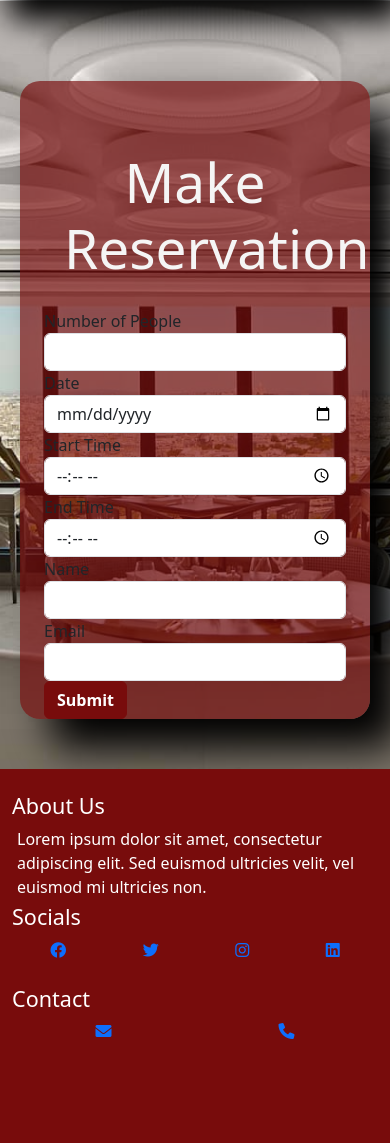
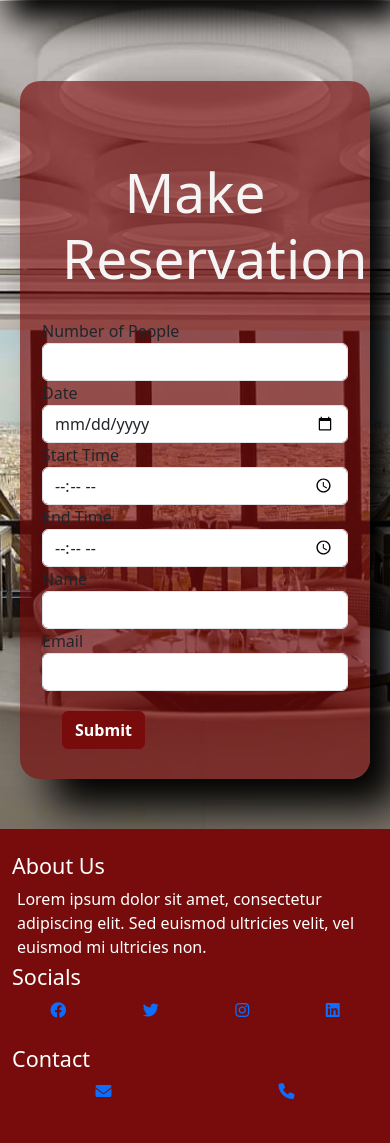
Before and after one commit to Mohamedaliabdikarim/RBS, a Django app: page /make_reservation/ in a window 390 px wide. Shown: the part 58-1201 px from the top of the page. Before the commit the page ends 1097 px from the top, so only its background shows below. Run offline with Django 5.2, Linux system fonts and the light colour scheme; a user stored in the database is signed in.

Commit message:
stylinng reservation page

```diff
--- a/booking/templates/make_reservation.html
+++ b/booking/templates/make_reservation.html
@@ -1,7 +1,7 @@
 {% extends 'base.html' %}
 {% block content %}
 <section class="full">
-    <div class="container containerr">
+    <div class="container containerr reserv">
 
 
 <div class="container mt-5 ">
@@ -45,7 +45,7 @@
             <label for="email">Email</label>
             <input type="email" class="form-control" id="email" name="email" required>
         </div>
-        <button type="submit" class="btn btn-primary">Submit</button>
+        <button type="submit" class="btn btn-primary Submit">Submit</button>
     </form>
 </div>
 </div>
--- a/booking/templates/user_reservations.html
+++ b/booking/templates/user_reservations.html
@@ -1,7 +1,7 @@
 {% extends "base.html" %}
 
 {% block content %}
-<section class="full">
+<section class="full profile">
     <div class="container mt-5">
         <h1 class="text-center">My Reservations</h1>
         <div class="row justify-content-center">
--- a/restaurant/static/css/style.css
+++ b/restaurant/static/css/style.css
@@ -245,6 +245,16 @@
 .login{margin-top: 50px;
 }
 
+.reserv{
+    margin-right: 5px;
+    padding: 10px;
+}
+
+.Submit{
+    margin: 20px;
+
+}
+
 
 @media screen and (max-width: 768px) {
     .sign-up{
@@ -255,6 +265,18 @@
         margin-left:110px;
 
 
+    }
+    .log-in {
+        position: relative;
+        top: 0;
+        left: 0;
+        width: 100%;
+        height: 55vh;
+    }
+    .reserv{
+       /* height: 100v;*/
+        margin-right: 5px;
+        padding: 10px;
     }
 
 
@@ -274,12 +296,29 @@
 
 
     }
+    .profile{
+        height: 100vh;
+    }
     .sign-in{
         height: 100vh;
 
     }
+    .log-in {
+        position: relative;
+        top: 0;
+        left: 0;
+        width: 100%;
+        height: 100vh;
+    }
 
 
+
+}
+@media screen and (max-width: 992px) {
+    .profile{
+        margin-top:100px;
+        height: 150vh;
+    }
 
 }
 
```
